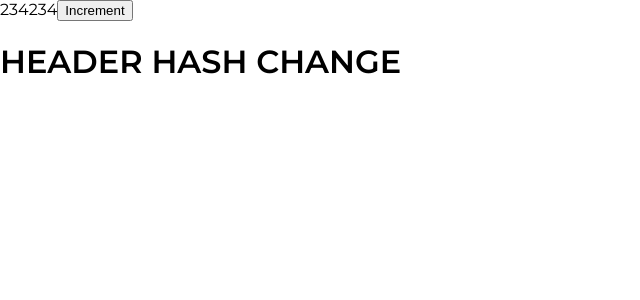
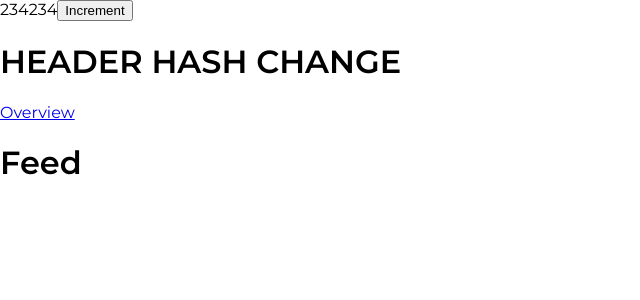
Before and after one commit to ignatiqq/react-ssr-blog, a React app: page / in a window 1280 px wide. Shown: the top 300 px of the page, without its empty margins (0-640 px from the left). Built offline with nearby package versions, Linux system fonts and the light colour scheme; the HTML template or start-up script is replaced by a standard one.

Commit message:
circular dep fix

```diff
--- a/package.json
+++ b/package.json
@@ -6,7 +6,7 @@
   "scripts": {
     "build:server": "webpack --config webpack.config.server.js",
     "build:client": "webpack --config webpack.config.client.js",
-    "build:all": "NODE_ENV=development ANALYSIS_MODE=false npm run build:server && NODE_ENV=production npm run build:client && npm start",
+    "build:all": "NODE_ENV=production ANALYSIS_MODE=true npm run build:server && NODE_ENV=production npm run build:client && npm start",
     "build:start:prod": "NODE_ENV=production npm run build:server && NODE_ENV=production npm run build:client && npm start",
     "build:start:dev": "NODE_ENV=development npm run build:server && NODE_ENV=development npm run build:client && npm start",
     "watch": "node dev.js",
@@ -36,6 +36,7 @@
     "mini-css-extract-plugin": "^2.6.1",
     "sass": "^1.55.0",
     "sass-loader": "^13.0.2",
+    "terser-webpack-plugin": "^5.3.6",
     "ts-loader": "^9.4.1",
     "webpack": "^5.74.0",
     "webpack-bundle-analyzer": "^4.6.1",
--- a/src/client/App.tsx
+++ b/src/client/App.tsx
@@ -1,5 +1,6 @@
 import React, { useEffect, useState } from 'react';
-import { Routes } from '@general-infrastructure/routes/routes';
+import { Link } from 'react-router-dom';
+import Routes from '@client/infrastructure/Routes/Routes';
 
 const App = () => {
 	const [counter, increment] = useState(234234);
@@ -9,16 +10,13 @@ const App = () => {
 		increment(prev => prev + 1);
 	}
 
-	useEffect(() => {
-		console.log('EFFECT');
-	});
-
 	return (
 		<div>
 			{counter}
 			<button onClick={incrementFn}>Increment</button>
 			<h1>HEADER HASH CHANGE</h1>
-			{/* <Routes /> */}
+			<Link to="/overview">Overview</Link>
+			<Routes />
 		</div>
 	);
 };
--- /dev/null
+++ b/src/client/infrastructure/Routes/Routes.tsx
@@ -0,0 +1,9 @@
+import React from 'react';
+import { useRoutes } from 'react-router-dom';
+import { Overview, Feed } from '@client/modules/pages';
+
+const Routes: React.FC = () => {
+	return useRoutes([{path: '/', element: <Feed />}, {path: '/overview', element: <Overview.component />}]);
+};
+
+export default Routes;
--- a/src/client/modules/pages/Overview/Overview.tsx
+++ b/src/client/modules/pages/Overview/Overview.tsx
@@ -18,6 +18,7 @@ const Overview = () => {
 
 	return (
 		<div>
+			Overview
 			{JSON.stringify(todos.data)}
 		</div>
 	);
--- a/tsconfig.client.json
+++ b/tsconfig.client.json
@@ -3,7 +3,7 @@
     "exclude": ["node_modules", "src/server"],
     "compilerOptions": {
       "baseUrl": "src",
-      "module": "es6",
+      "module": "ESNext",
       "target": "es5",
       "jsx": "react",
       "allowSyntheticDefaultImports": true,
--- a/tsconfig.json
+++ b/tsconfig.json
@@ -13,7 +13,7 @@
     "paths": {
       "@general-infrastructure/*": ["./infrastructure/*"],
       "@client/*": ["./client/*"],
-      "@server/*": ["./server/*"]
+      "@server/*": ["./server/*"],
     }
   },
   "exclude": ["node_modules"]
--- a/webpack.config.client.js
+++ b/webpack.config.client.js
@@ -3,10 +3,12 @@ const { WebpackManifestPlugin } = require('webpack-manifest-plugin');
 const MiniCssExtractPlugin = require('mini-css-extract-plugin');
 const { webpackAliases } = require('./config/aliases');
 const BundleAnalyzerPlugin = require('webpack-bundle-analyzer').BundleAnalyzerPlugin;
+const TerserPlugin = require('terser-webpack-plugin');
 
 const mode = process.env.NODE_ENV === 'development' ? 'development' : 'production';
 const isDev = mode === 'development';
-const analysisMode = process.env.ANALYSIS_MODE ? true : false;
+
+// @TODO раскидать статику по папочкам картинки жс css
 
 module.exports = {
 	name: 'client',
@@ -26,8 +28,9 @@ module.exports = {
 	},
 	devtool: isDev ? 'inline-source-map' : 'source-map',
 	optimization: {
-		runtimeChunk: 'single',
 		moduleIds: 'deterministic',
+		minimize: !isDev ? true: false,
+		minimizer: !isDev ? [new TerserPlugin()] : [],
 		splitChunks: {
 			cacheGroups: {
 				reactVendor: {
@@ -81,7 +84,6 @@ module.exports = {
 		}),
 		new BundleAnalyzerPlugin({
 			generateStatsFile: isDev ? true: false,
-			analyzerMode: analysisMode,
 		}),
 	],
 };
```
Also changed, not shown: src/infrastructure/routes/routes.tsx (+0 -8 lines), src/server/views/client.ejs, 1 other file (tests, documents, lock files or other folders).
